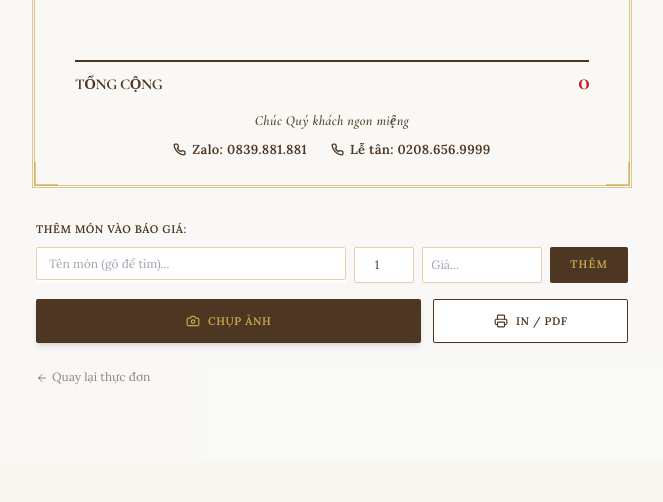
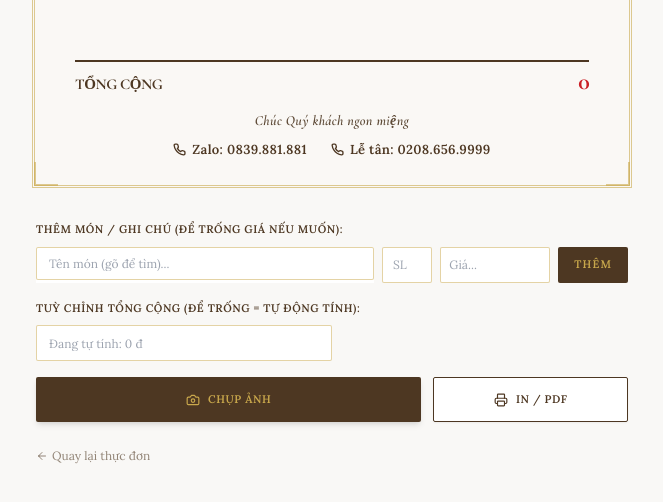
Before and after one commit to nhamaykem44331-max/phuonganh-menu, a Next.js app: page /bao-gia in a window 1280 px wide. Shown: the part 652-1154 px from the top of the page, without its empty margins (308-971 px from the left). Before the commit the page ends 1112 px from the top, so only its background shows below. Built offline with nearby package versions, Linux system fonts and the light colour scheme.

Commit message:
Allow adding items without price and overriding final total on quotation page

```diff
--- a/src/app/(menu)/bao-gia/page.tsx
+++ b/src/app/(menu)/bao-gia/page.tsx
@@ -167,14 +167,15 @@ function BaoGiaContent() {
   const [extraItems, setExtraItems] = useState<Array<{
     id: string;
     name: string;
-    quantity: number;
-    price: number;
+    quantity: number | null;
+    price: number | null;
     isManual: boolean;
   }>>([]);
 
   const [inputName, setInputName] = useState("");
-  const [inputQuantity, setInputQuantity] = useState<number>(1);
+  const [inputQuantity, setInputQuantity] = useState<number | "">("");
   const [inputPrice, setInputPrice] = useState<number | "">("");
+  const [overrideTotal, setOverrideTotal] = useState<number | "">("");
 
   const quantityInputRef = useRef<HTMLInputElement>(null);
 
@@ -209,28 +210,29 @@ function BaoGiaContent() {
   const dateString = `${today.getDate().toString().padStart(2, '0')}/${(today.getMonth()+1).toString().padStart(2, '0')}/${today.getFullYear()}`;
 
   const handleAddExtraItem = () => {
-    if (!inputName.trim() || inputPrice === "" || inputQuantity < 1) return;
+    if (!inputName.trim()) return;
     setExtraItems(prev => [
       ...prev,
       {
         id: `extra-${Date.now()}`,
         name: inputName.trim(),
-        price: Number(inputPrice),
-        quantity: Number(inputQuantity),
+        price: inputPrice === "" ? null : Number(inputPrice),
+        quantity: inputQuantity === "" || Number(inputQuantity) < 1 ? null : Number(inputQuantity),
         isManual: true
       }
     ]);
     setInputName("");
     setInputPrice("");
-    setInputQuantity(1);
+    setInputQuantity("");
   };
 
   const removeExtraItem = (id: string) => {
     setExtraItems(prev => prev.filter(item => item.id !== id));
   };
 
-  const totalExtraPrice = extraItems.reduce((sum, it) => sum + (it.price * it.quantity), 0);
-  const finalTotal = getCartTotal() + totalExtraPrice;
+  const totalExtraPrice = extraItems.reduce((sum, it) => sum + ((it.price || 0) * (it.quantity || 1)), 0);
+  const calculatedTotal = getCartTotal() + totalExtraPrice;
+  const finalTotal = overrideTotal !== "" ? Number(overrideTotal) : calculatedTotal;
 
   return (
     <div className="min-h-screen bg-gray-50/50 py-4 sm:py-8 flex flex-col items-center px-2 sm:px-4">
@@ -276,24 +278,30 @@ function BaoGiaContent() {
         {/* Content List */}
         <div className="flex-1 flex flex-col px-4 sm:px-10 pt-1 relative z-10 w-full overflow-hidden">
            <ul className="flex-1 flex flex-col gap-0 pb-2">
-              {[...cartItems, ...extraItems].map((item) => (
+              {[...cartItems, ...extraItems].map((item) => {
+                 const hasPrice = item.price !== null && item.price !== undefined;
+                 return (
                  <li key={(item as any).id || (item as any).menuItemId || item.name} className="flex flex-col relative group py-0 mt-0 sm:py-0.5">
                     <div className="flex justify-between items-baseline w-full gap-1.5 mt-0.5">
                       <div className="flex items-baseline gap-1.5 flex-1 min-w-0 pr-6">
                         <span className="text-[6px] text-[#4d3722]/40 flex-shrink-0 relative -top-[2px]">⚫</span>
                         <p className="font-display font-extrabold text-[#4d3722] uppercase tracking-tight text-[11.5px] sm:text-[13.5px] leading-tight break-words">
                           {item.name}
-                          {item.quantity > 1 && (
+                          {hasPrice && item.quantity && item.quantity > 1 && (
                             <span className="lowercase font-body font-normal text-[#4d3722] ml-1.5 opacity-80 whitespace-nowrap text-[11px]">
                               (x{item.quantity})
                             </span>
                           )}
                         </p>
+                        {hasPrice && (
                           <div className="flex-1 border-b border-dotted border-[#4d3722]/30 opacity-60 relative min-w-[20px]" style={{ bottom: '4px' }} />
+                        )}
                       </div>
+                      {hasPrice && (
                         <p className="font-body font-black text-[#4d3722] text-[12.5px] sm:text-[14.5px] flex-shrink-0 tracking-tight leading-tight">
-                        {new Intl.NumberFormat("vi-VN", { maximumFractionDigits: 0 }).format(item.price * item.quantity)}
+                          {new Intl.NumberFormat("vi-VN", { maximumFractionDigits: 0 }).format(item.price! * (item.quantity || 1))}
                         </p>
+                      )}
                     </div>
                     {/* Xoá món (chỉ hiện mờ mờ trên góc tĩnh, không in ra) */}
                     <button
@@ -304,7 +312,7 @@ function BaoGiaContent() {
                       <X size={9} strokeWidth={3} />
                     </button>
                  </li>
-              ))}
+              )})}
            </ul>
         </div>
 
@@ -345,9 +353,11 @@ function BaoGiaContent() {
       </div>
       {/* END BAO GIA PAPER */}
 
-      {/* MANUALLY ADD ITEM FORM (NO PRINT) */}
-      <div className="no-print w-full max-w-[600px] mt-6 px-1">
-        <label className="block text-[11px] font-semibold text-[#4d3722] uppercase tracking-wider mb-2">Thêm món vào báo giá:</label>
+      {/* MANUALLY ADD ITEM FORM & OVERRIDE FORM (NO PRINT) */}
+      <div className="no-print w-full max-w-[600px] mt-6 px-1 flex flex-col gap-4">
+        {/* ROW 1: ADD ITEM */}
+        <div>
+          <label className="block text-[11px] font-semibold text-[#4d3722] uppercase tracking-wider mb-2">Thêm món / Ghi chú (để trống giá nếu muốn):</label>
           <div className="flex gap-1.5 sm:gap-2 items-stretch h-[36px]">
             <div className="flex-1 bg-white relative">
               <AutocompleteInput
@@ -360,36 +370,60 @@ function BaoGiaContent() {
                  }}
               />
             </div>
-          <div className="w-[50px] sm:w-[60px] relative">
+            <div className="w-[45px] sm:w-[50px] relative">
               <input
                 ref={quantityInputRef}
                 type="number"
                 min={1}
+                placeholder="SL"
                 value={inputQuantity}
-              onChange={(e) => setInputQuantity(Number(e.target.value))}
-              className="w-full h-full border border-[#C9A84C]/50 px-1 sm:px-2 rounded-sm text-center text-[12px] bg-white text-[#4d3722] focus:outline-none focus:border-[#4d3722]"
+                onChange={(e) => setInputQuantity(e.target.value ? Number(e.target.value) : "")}
+                className="w-full h-full border border-[#C9A84C]/50 px-1 rounded-sm text-center text-[12px] bg-white text-[#4d3722] focus:outline-none focus:border-[#4d3722]"
                 title="Số lượng"
               />
             </div>
-          <div className="w-[90px] sm:w-[120px] relative">
+            <div className="w-[80px] sm:w-[110px] relative">
               <input
                 type="number"
                 placeholder="Giá..."
                 value={inputPrice}
-              onChange={(e) => setInputPrice(Number(e.target.value))}
+                onChange={(e) => setInputPrice(e.target.value ? Number(e.target.value) : "")}
                 onKeyDown={(e) => {
                   if (e.key === 'Enter') handleAddExtraItem();
                 }}
-              className="w-full h-full border border-[#C9A84C]/50 px-2 py-2 rounded-sm text-[12px] bg-white text-[#4d3722] focus:outline-none focus:border-[#4d3722]"
+                className="w-full h-full border border-[#C9A84C]/50 px-2 rounded-sm text-[12px] bg-white text-[#4d3722] focus:outline-none focus:border-[#4d3722]"
                 title="Đơn giá"
               />
             </div>
             <button
               onClick={handleAddExtraItem}
-            className="bg-[#4d3722] hover:bg-navy text-[#C9A84C] font-semibold tracking-widest uppercase text-[10px] sm:text-[11px] px-3 sm:px-5 flex items-center justify-center rounded-sm transition-colors shrink-0"
+              className="bg-[#4d3722] hover:bg-navy text-[#C9A84C] font-semibold tracking-widest uppercase text-[10px] sm:text-[11px] px-3 sm:px-4 flex items-center justify-center rounded-sm transition-colors shrink-0"
             >
               THÊM
             </button>
+          </div>
+        </div>
+
+        {/* ROW 2: OVERRIDE TOTAL */}
+        <div>
+          <label className="block text-[11px] font-semibold text-[#4d3722] uppercase tracking-wider mb-2">Tuỳ chỉnh tổng cộng (Để trống = Tự động tính):</label>
+          <div className="flex gap-1.5 sm:gap-2 items-stretch h-[36px]">
+            <input
+              type="number"
+              placeholder={`Đang tự tính: ${new Intl.NumberFormat("vi-VN").format(calculatedTotal)} đ`}
+              value={overrideTotal}
+              onChange={(e) => setOverrideTotal(e.target.value ? Number(e.target.value) : "")}
+              className="w-full sm:w-[50%] h-full border border-[#C9A84C]/50 px-3 rounded-sm text-[12px] bg-white text-[#4d3722] focus:outline-none focus:border-[#4d3722]"
+            />
+            {overrideTotal !== "" && (
+              <button
+                onClick={() => setOverrideTotal("")}
+                className="px-3 text-[11px] font-semibold text-[#4d3722] underline hover:text-red-500 shrink-0"
+              >
+                Bỏ tuỳ chỉnh
+              </button>
+            )}
+          </div>
         </div>
       </div>
 
```
Lines whose indentation alone changed are shown as unchanged.
